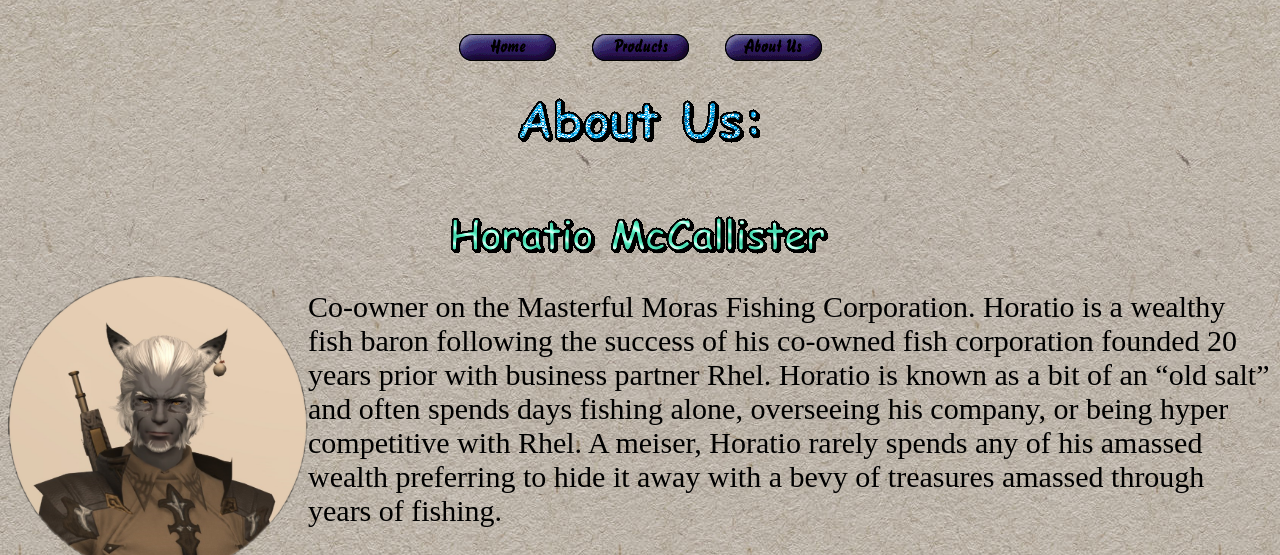
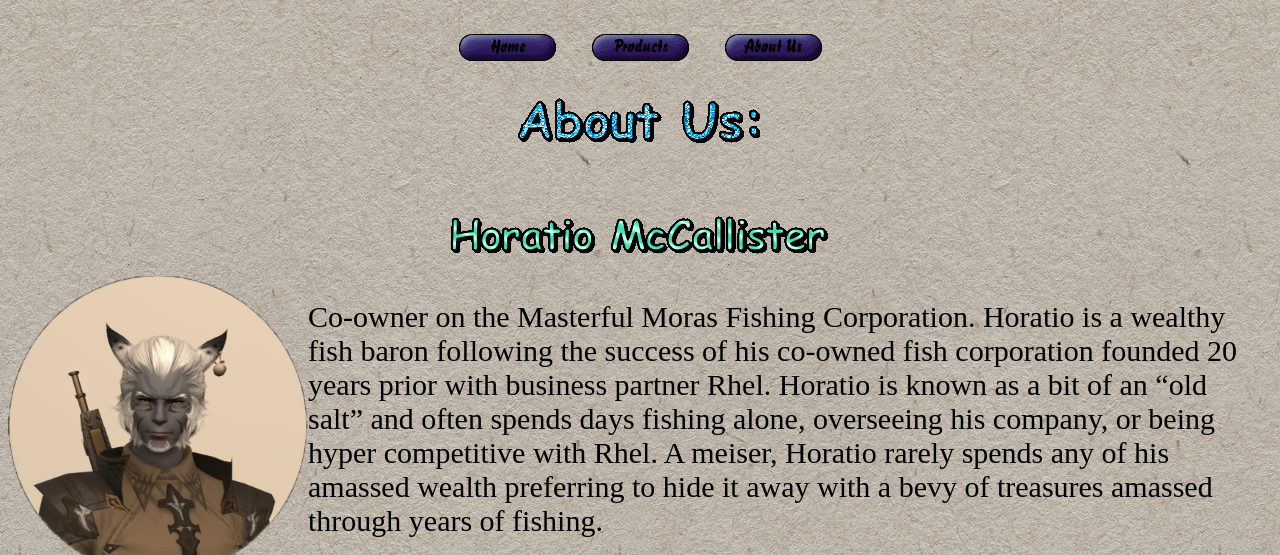
Before and after one commit to Horatio-McCallister/Masterful-Moras, a plain HTML site: page about.html in a window 1280 px wide. Shown: the part 226-781 px from the top of the page. Drawn offline with Linux system fonts and the light colour scheme; grey boxes are pictures that could not be loaded.

Commit message:
Update about.html

```diff
--- a/about.html
+++ b/about.html
@@ -47,7 +47,7 @@ li a {
   <article class="Horatio">
     <p style="text-align:center;"><img src="/images/horatio-mccallister.gif" alt="Horatio McCallister"></p>
     <img align="left" src="/images/horatio.png" alt="Horatio McCallister" width="300" height="300">
-    <p style="padding-left: 10px; font-size:30px;">Co-owner on the Masterful Moras Fishing Corporation. Horatio is a wealthy fish baron following the success of his co-owned fish corporation founded 20 years prior with business partner Rhel.
+    <p style="padding:10px; font-size:30px;">Co-owner on the Masterful Moras Fishing Corporation. Horatio is a wealthy fish baron following the success of his co-owned fish corporation founded 20 years prior with business partner Rhel.
       Horatio is known as a bit of an “old salt” and often spends days fishing alone, overseeing his company, or being hyper competitive with Rhel.
       A meiser, Horatio rarely spends any of his amassed wealth preferring to hide it away with a bevy of treasures amassed through years of fishing.
     </p>
```
